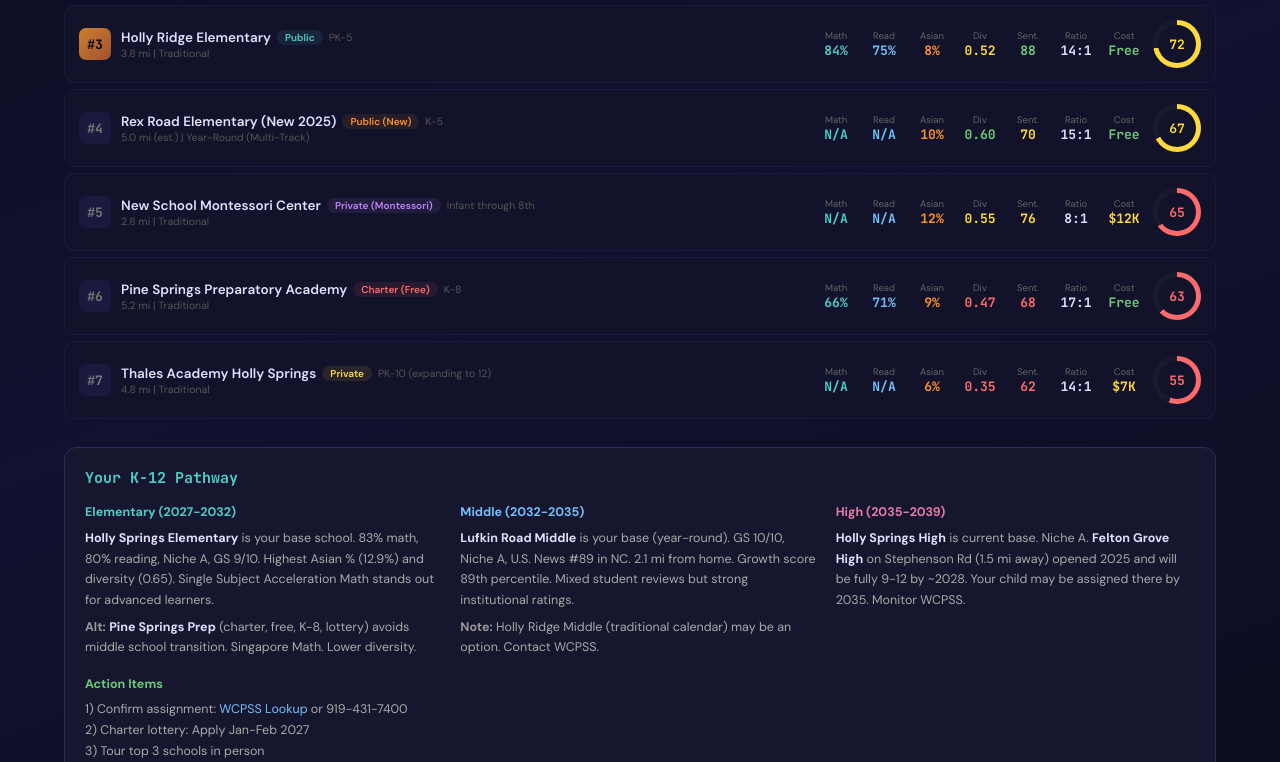
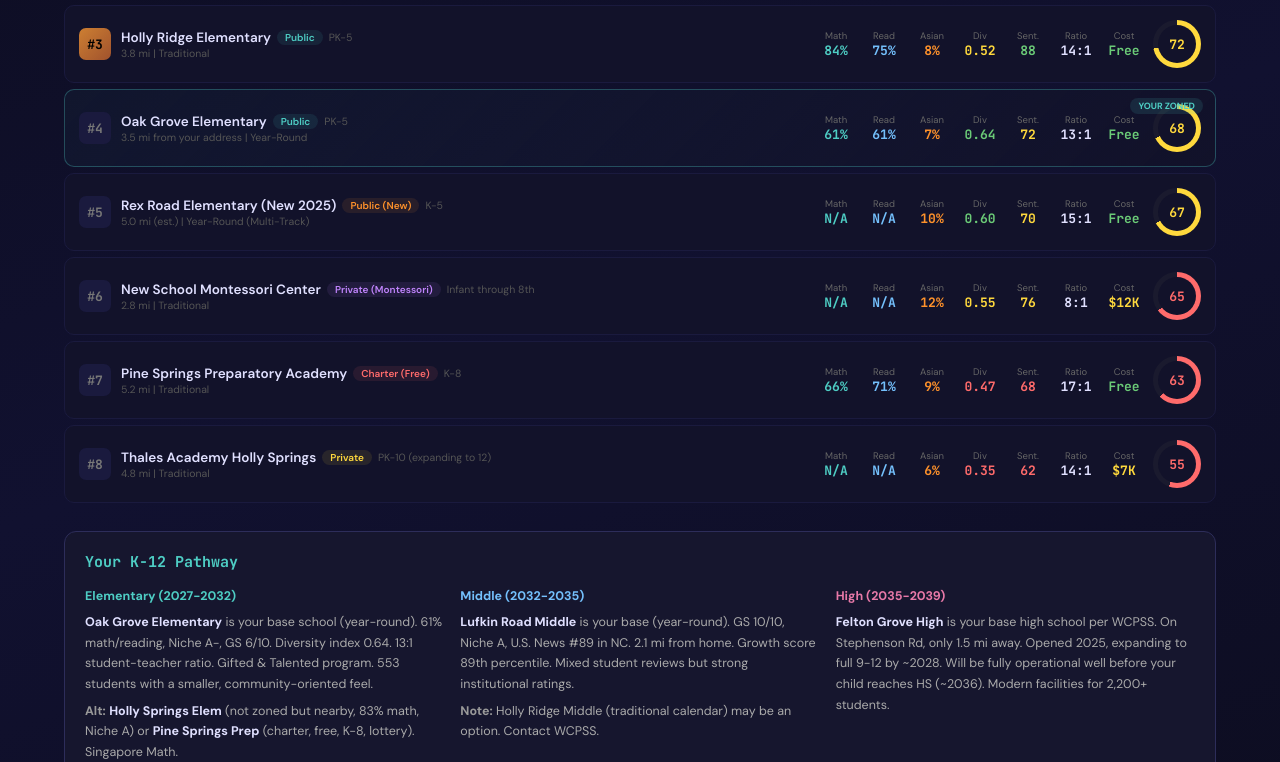
Before and after one commit to siddharthlokineni/school-dashboard-app, a React (Vite) app: page / in a window 1280 px wide. Shown: the part 438-1200 px from the top of the page. Built offline with nearby package versions, Linux system fonts and the light colour scheme.

Commit message:
add Oak Grove Elementary and update K-12 pathway text

```diff
--- a/src/SchoolDashboard.jsx
+++ b/src/SchoolDashboard.jsx
@@ -12,6 +12,26 @@
 ];
 
 const SCHOOLS = [
+  {
+    name: "Oak Grove Elementary",
+    type: "Public",
+    grades: "PK-5",
+    address: "10401 Penny Road, Raleigh, NC 27606",
+    yourZoned: true,
+    distance: "3.5 mi from your address",
+    students: 553, studentTeacherRatio: 13, mathProficiency: 61, readingProficiency: 61,
+    nicheGrade: "A-", greatSchoolsRating: 6, tuition: 0, diversityIndex: 0.64,
+    asianPct: 7.0, hispanicPct: 21.0, whitePct: 53.0, blackPct: 16.0, multiracialPct: 3.0,
+    economicDisadvantaged: 32, giftedProgram: true, calendar: "Year-Round",
+    stateRank: "#581 of 2,617 elementary schools in NC (top 30%)",
+    schoolPath: "Lufkin Road Middle (year-round), then Felton Grove High",
+    specialPrograms: "AIG/Gifted & Talented, ESL",
+    notes: "Your base-assigned elementary school per WCPSS (confirmed Feb 2026). Year-round calendar. 61% math and reading proficiency, above state average. Student-teacher ratio of 13:1 is better than the NC average of 15:1. Diverse student body with 45% minority enrollment. 32% economically disadvantaged. SchoolDigger 4-star rating. School has become notably more diverse over the past decade.",
+    sentimentScore: 72,
+    sentimentSummary: "Generally positive. Parents note good teachers and small school feel. Some concerns about older facilities. School has declined in enrollment over 5 years but maintains solid academics.",
+    sentimentSources: "Niche (A-, 3.8/5), GreatSchools (6/10), SchoolDigger (4-star)",
+    sourceLinks: { niche: "https://www.niche.com/k12/oak-grove-elementary-school-raleigh-nc/", gs: "https://www.greatschools.org/north-carolina/raleigh/1888-Oak-Grove-Elementary/", usnews: "https://www.usnews.com/education/k12/north-carolina/oak-grove-elementary-220300", psr: "https://www.publicschoolreview.com/oak-grove-elementary-school-profile/27606" },
+  },
   {
     name: "Holly Springs Elementary",
     type: "Public",
@@ -422,8 +442,8 @@
           <div style={{ display: "grid", gridTemplateColumns: "repeat(auto-fill,minmax(280px,1fr))", gap: 16, fontSize: 12.5, lineHeight: 1.65, color: "#aaa" }}>
             <div>
               <h4 style={{ color: "#4ecdc4", fontSize: 12.5, marginBottom: 5 }}>Elementary (2027-2032)</h4>
-              <p><strong style={{ color: "#e0e0ff" }}>Holly Springs Elementary</strong> is your base school. 83% math, 80% reading, Niche A, GS 9/10. Highest Asian % (12.9%) and diversity (0.65). Single Subject Acceleration Math stands out for advanced learners.</p>
-              <p style={{ marginTop: 6 }}><strong style={{ color: "#999" }}>Alt:</strong> <strong style={{ color: "#e0e0ff" }}>Pine Springs Prep</strong> (charter, free, K-8, lottery) avoids middle school transition. Singapore Math. Lower diversity.</p>
+              <p><strong style={{ color: "#e0e0ff" }}>Oak Grove Elementary</strong> is your base school (year-round). 61% math/reading, Niche A-, GS 6/10. Diversity index 0.64. 13:1 student-teacher ratio. Gifted & Talented program. 553 students with a smaller, community-oriented feel.</p>
+              <p style={{ marginTop: 6 }}><strong style={{ color: "#999" }}>Alt:</strong> <strong style={{ color: "#e0e0ff" }}>Holly Springs Elem</strong> (not zoned but nearby, 83% math, Niche A) or <strong style={{ color: "#e0e0ff" }}>Pine Springs Prep</strong> (charter, free, K-8, lottery). Singapore Math.</p>
             </div>
             <div>
               <h4 style={{ color: "#74c0fc", fontSize: 12.5, marginBottom: 5 }}>Middle (2032-2035)</h4>
@@ -432,7 +452,7 @@
             </div>
             <div>
               <h4 style={{ color: "#e879a8", fontSize: 12.5, marginBottom: 5 }}>High (2035-2039)</h4>
-              <p><strong style={{ color: "#e0e0ff" }}>Holly Springs High</strong> is current base. Niche A. <strong style={{ color: "#e0e0ff" }}>Felton Grove High</strong> on Stephenson Rd (1.5 mi away) opened 2025 and will be fully 9-12 by ~2028. Your child may be assigned there by 2035. Monitor WCPSS.</p>
+              <p><strong style={{ color: "#e0e0ff" }}>Felton Grove High</strong> is your base high school per WCPSS. On Stephenson Rd, only 1.5 mi away. Opened 2025, expanding to full 9-12 by ~2028. Will be fully operational well before your child reaches HS (~2036). Modern facilities for 2,200+ students.</p>
             </div>
             <div>
               <h4 style={{ color: "#6bcb77", fontSize: 12.5, marginBottom: 5 }}>Action Items</h4>
```
